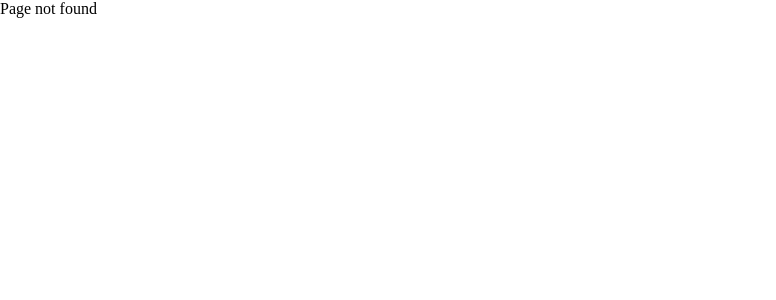
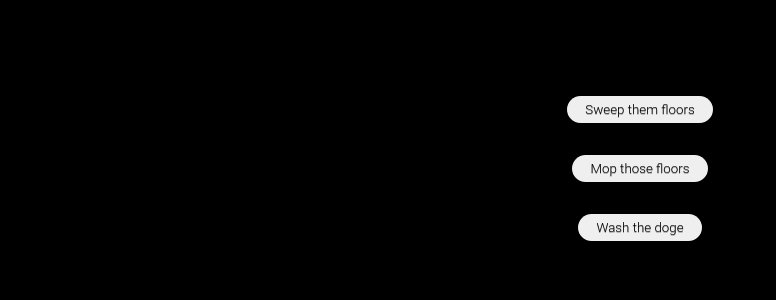
Before and after one commit to deanslamajr/a-coldbrew-page, a Next.js app: page /index in a window 1280 px wide. Before the commit this address had no page. Shown: the top 300 px of the page, without its empty margins (0-776 px from the left). Built offline with nearby package versions, Linux system fonts and the light colour scheme.

Commit message:
began fleshing out Chores

```diff
--- a/src/components/layouts.tsx
+++ b/src/components/layouts.tsx
@@ -44,6 +44,7 @@ export const breakpoints = {
 export const GlobalStyles = createGlobalStyle`
     body {
       margin: 0;
+      background-color: ${props => props.theme.colors.background};
       overflow-y: overlay;
       overflow-x: hidden;
     }
--- /dev/null
+++ b/src/components/styles/index.styles.tsx
@@ -0,0 +1,35 @@
+import styled from 'styled-components';
+
+import { breakpoints } from '../layouts';
+
+export const ChoreButton = styled.button`
+  display: inline-block;
+  padding: 0.3em 1.2em;
+  margin: 1rem;
+  border: 0.16em solid rgba(255, 255, 255, 0);
+  border-radius: 2em;
+  box-sizing: border-box;
+  text-decoration: none;
+  font-family: 'Roboto', sans-serif;
+  font-weight: 300;
+  color: ${props => props.theme.colors.background};
+  text-shadow: 0 0.04em 0.04em rgba(0, 0, 0, 0.35);
+  text-align: center;
+  transition: all 0.2s;
+  cursor: pointer;
+  outline: none;
+
+  &:hover {
+    border-color: ${props => props.theme.colors.text};
+    opacity: 0.75;
+  }
+`;
+
+export const FlexContainer = styled.div`
+  display: flex;
+  margin: 5rem;
+  justify-content: center;
+  flex-direction: column;
+  align-items: center;
+}
+`;
--- /dev/null
+++ b/src/pages/index/index.tsx
@@ -0,0 +1,75 @@
+import React, { useState } from 'react';
+import { NextPage } from 'next';
+import Head from 'next/head';
+import getConfig from 'next/config';
+
+import { ChoreButton, FlexContainer } from '../../components/styles/index.styles';
+
+import { withApollo } from '../../graphql/with-apollo';
+import { useFetchHomeQuery } from '../../graphql/queries/fetchHome.graphql';
+
+const { publicRuntimeConfig } = getConfig();
+
+const mockedChores: ChoreInterface[] = [
+  {
+    id: '1234',
+    name: 'Sweep them floors',
+  },
+  {
+    id: '5678',
+    name: 'Mop those floors',
+  },
+  {
+    id: '9843',
+    name: 'Wash the doge',
+  },
+];
+
+interface ChoreInterface {
+  id: string;
+  name: string;
+}
+
+interface ChoreProps {
+  name: string;
+  clickHandler: () => void;
+}
+
+const Chore: React.FunctionComponent<ChoreProps> = ({ clickHandler, name }) => {
+  return <ChoreButton onClick={clickHandler}>{name}</ChoreButton>;
+}
+
+const Home: NextPage = () => {
+  const [chores, setChores] = useState(mockedChores);
+
+  //const { data, loading, error } = useFetchHomeQuery();
+
+  const markTaskCompleted = (id: string): void => {
+    const choresClone = [...chores];
+    const index = choresClone.findIndex(chore => chore.id === id);
+    if (index > -1) {
+      choresClone.splice(index, 1);
+    }
+    setChores(choresClone);
+  };
+
+  return (
+    <>
+      <Head>
+        <title>{publicRuntimeConfig.APP_TITLE}</title>
+      </Head>
+      <FlexContainer>
+        {chores &&
+          chores.map((chore: ChoreInterface) => (
+            <Chore
+              key={chore.id}
+              clickHandler={() => markTaskCompleted(chore.id)}
+              name={chore.name}
+            />
+          ))}
+      </FlexContainer>
+    </>
+  );
+};
+
+export default withApollo(Home);
--- a/src/theme.ts
+++ b/src/theme.ts
@@ -2,7 +2,8 @@ import { DefaultTheme } from 'styled-components';
 
 export const theme: DefaultTheme = {
   colors: {
-    text: 'black',
+    background: 'black',
+    text: 'white',
   },
   zIndex: {
     highest: 999,
--- a/styled.d.ts
+++ b/styled.d.ts
@@ -5,6 +5,7 @@ import 'styled-components';
 declare module 'styled-components' {
   export interface DefaultTheme {
     colors: {
+      background: string;
       text: string;
     };
     zIndex: {
```
Also changed, not shown: src/components/Home.styles.tsx (deleted, +0 -15 lines), src/pages/index.tsx (deleted, +0 -25 lines).
